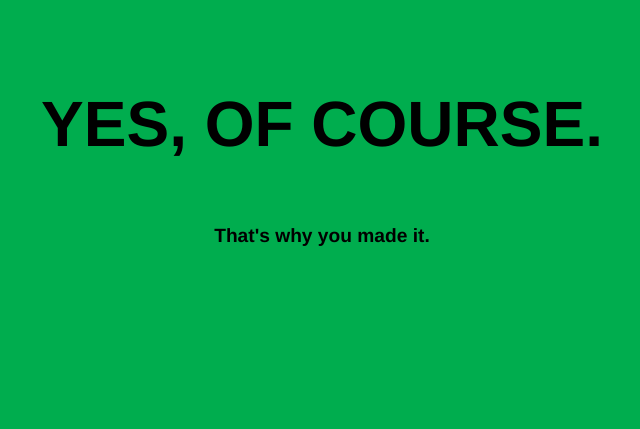
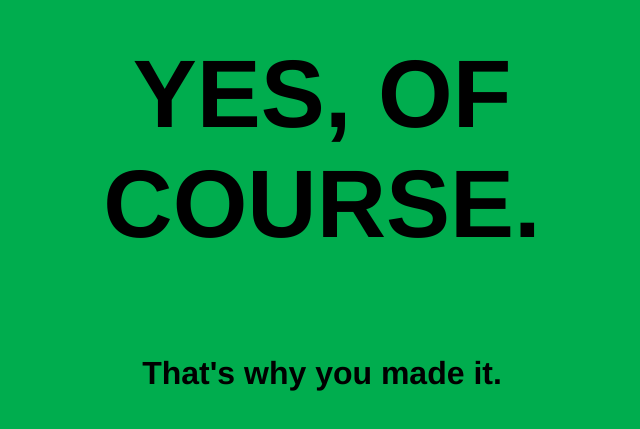
Before and after one commit to longestpath/shouldireallydeploytoday, a plain HTML site: page public/index.html in a window 1280 px wide. Shown: the part 217-646 px from the top of the page, without its empty margins (318-958 px from the left). Drawn offline with Linux system fonts and the light colour scheme.

Commit message:
Basic responsiuveness

```diff
--- a/public/index.html
+++ b/public/index.html
@@ -7,19 +7,34 @@
 
       div.central {
       position: fixed;
-      top: calc(50% - 10em);
+      }
+
+      p.big-text {
+      font: bold 600% Helvetica;
+      }
+
+      p.small-text {
+      font: bold 200% Helvetica;
+      }
+
+      @media (orientation: landscape) {
+      div.central {
+      top: calc(50% - 30%);
       left: calc(50% - 25%);
       text-align: center;
       max-width: 50%;
       width: 50%;
       }
-
-      p.big-text {
-      font: bold 4em Helvetica;
       }
 
-      p.small-text {
-      font: bold 1.2em Helvetica;
+      @media (orientation: portrait) {
+      div.central {
+      top: calc(25% - 10%);
+      left: calc(50% - 40%);
+      text-align: center;
+      max-width: 80%;
+      width: 80%;
+      }
       }
     </style>
   </head>
```
